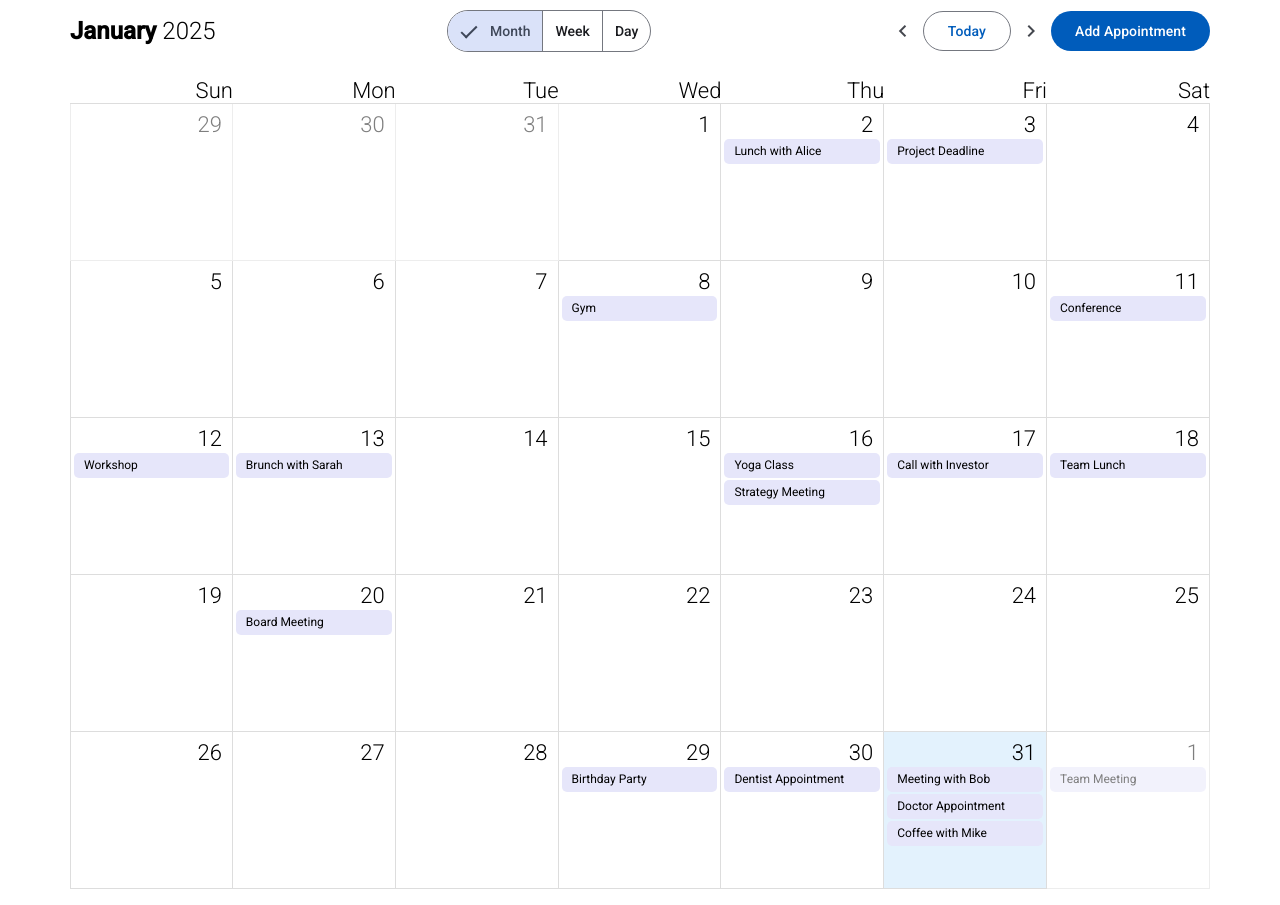
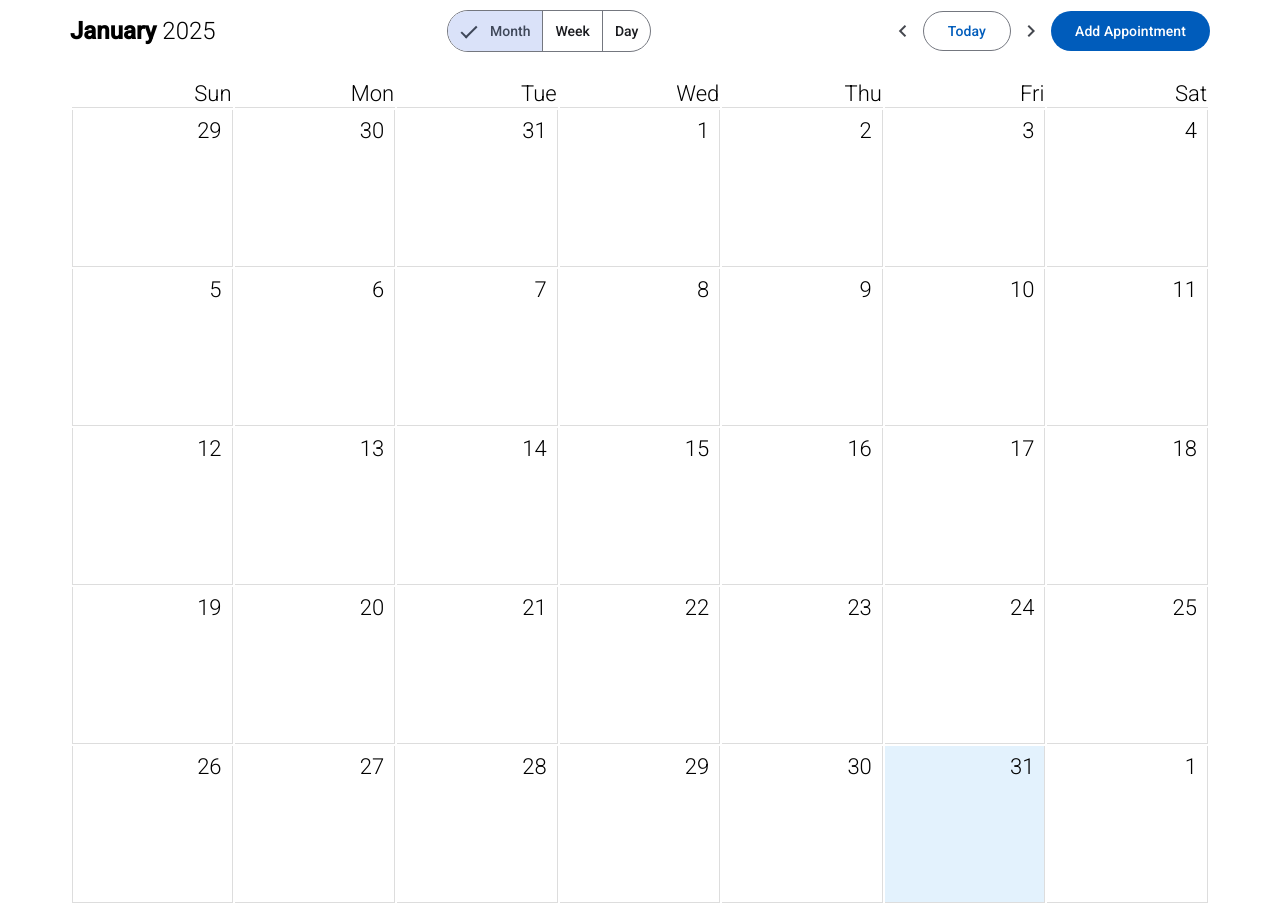
Before and after one commit to andriyivanyuk/custom-calendar, an Angular app: page /calendar in a window 1280 px wide. Built offline with nearby package versions, Linux system fonts and the light colour scheme.

Commit message:
view updated

```diff
--- a/src/app/app.component.ts
+++ b/src/app/app.component.ts
@@ -9,6 +9,4 @@ import { DragDropModule } from '@angular/cdk/drag-drop';
   templateUrl: './app.component.html',
   styleUrl: './app.component.scss',
 })
-export class AppComponent {
-  title = 'angular-calendar-app';
-}
+export class AppComponent {}
--- a/src/app/calendar/calendar.component.html
+++ b/src/app/calendar/calendar.component.html
@@ -2,234 +2,154 @@
   <div class="calendar-container">
     <div class="calendar-header">
       <div>
-        <h2
-          class="calendar-month"
-          *ngIf="currentView === 'month' || currentView === 'week'"
-        >
+        @if (currentView === 'month' || currentView === 'week') {
+        <h2 class="calendar-month">
           {{ viewDate | date : "MMMM" }}
           <span>{{ viewDate | date : "y" }}</span>
         </h2>
-        <h2 class="calendar-month" *ngIf="currentView === 'day'">
+        } @if (currentView === 'day') {
+        <h2 class="calendar-month">
           {{ viewDate | date : "d MMMM" }}
           <span>{{ viewDate | date : "y" }}</span>
         </h2>
-        <span class="calendar-dayname" *ngIf="currentView === 'day'">
-          {{ viewDate | date : "EEEE" }}
-        </span>
+        <span class="calendar-dayname">{{ viewDate | date : "EEEE" }}</span>
+        }
       </div>
       <mat-button-toggle-group
         class="calendar-view-toggle"
         name="currentView"
-        (change)="switchToView($event.value)"
-        aria-label="Calendar-View"
-      >
-        <mat-button-toggle checked="{{ true }}" value="{{ CalendarView.Month }}"
-          >Month</mat-button-toggle
-        >
-        <mat-button-toggle value="{{ CalendarView.Week }}"
-          >Week</mat-button-toggle
-        >
-        <mat-button-toggle value="{{ CalendarView.Day }}"
-          >Day</mat-button-toggle
-        >
+        (change)="switchToView($event.value)">
+        <mat-button-toggle [checked]="true" [value]="CalendarView.Month">
+          Month
+        </mat-button-toggle>
+        <mat-button-toggle [value]="CalendarView.Week">Week</mat-button-toggle>
+        <mat-button-toggle [value]="CalendarView.Day">Day</mat-button-toggle>
       </mat-button-toggle-group>
       <div class="calendar-controls">
-        <button
-          mat-icon-button
-          (click)="previous()"
-          (keydown.enter)="previous()"
-          (keydown.space)="previous()"
-        >
+        <button mat-icon-button (click)="previous()">
           <mat-icon>chevron_left</mat-icon>
         </button>
-        <button
-          mat-stroked-button
-          (click)="viewToday()"
-          (keydown.enter)="viewToday()"
-          (keydown.space)="viewToday()"
-        >
-          Today
-        </button>
-        <button
-          mat-icon-button
-          (click)="next()"
-          (keydown.enter)="next()"
-          (keydown.space)="next()"
-        >
+        <button mat-stroked-button (click)="viewToday()">Today</button>
+        <button mat-icon-button (click)="next()">
           <mat-icon>chevron_right</mat-icon>
         </button>
-        <button
-          mat-flat-button
-          (click)="selectDate()"
-          (keydown.enter)="selectDate()"
-          (keydown.space)="selectDate()"
-        >
-          Add Appointment
-        </button>
+        <button mat-flat-button (click)="selectDate()">Add Appointment</button>
       </div>
     </div>
 
-    <!-- Month @start -->
-    <table
-      width="100%"
-      cellspacing="0"
-      cellpadding="0"
-      class="calendar-view-month"
-      *ngIf="currentView === 'month'"
-    >
+    @if (currentView === 'month') {
+    <table class="calendar-view-month" width="100%">
       <thead>
         <tr>
-          <th *ngFor="let day of weekDays">
-            {{ day }}
-          </th>
+          @for (day of weekDays; track day) {
+          <th>{{ day }}</th>
+          }
         </tr>
       </thead>
       <tbody cdkDropListGroup>
-        <tr *ngFor="let week of weeks">
+        @for (week of weeks; track week) {
+        <tr>
+          @for (date of week; track date) {
           <td
-            *ngFor="let date of week"
             cdkDropList
             (cdkDropListDropped)="drop($event, date)"
             [cdkDropListData]="appointments"
-            [class.today]="isToday(date)"
-            [ngStyle]="{ opacity: isCurrentMonth(date) ? '1' : '0.5' }"
-          >
+            [class.today]="isToday(date)">
+            <div class="cell-overlay" (click)="selectDate(date)"></div>
+            <div class="date">{{ date.getDate() }}</div>
+            <div class="appointments">
+              @for (appointment of appointments; track appointment.id) { @if
+              (isSameDate(appointment.date, date)) {
               <div
-              (click)="selectDate(date)"
-              (keydown.enter)="selectDate(date)"
-              (keydown.space)="selectDate(date)"
-              class="cell-overlay"
-              tabindex="0"
-            ></div>
-            <div class="date">
-              {{ date.getDate() }}
-            </div>
-            <div class="appointments">
-              <ng-container *ngFor="let appointment of appointments">
-                <div
-                  tabindex="0"
-                  *ngIf="isSameDate(appointment.date, date)"
                 class="appointment"
                 cdkDrag
                 cdkDragHandle
                 [cdkDragData]="appointment"
-                  (click)="editAppointment(appointment, $event)"
-                  (keydown.enter)="editAppointment(appointment, $event)"
-                  (keydown.space)="editAppointment(appointment, $event)"
-                >
+                (click)="editAppointment(appointment, $event)">
                 <span>{{ appointment.title }}</span>
               </div>
-              </ng-container>
+              } }
             </div>
           </td>
+          }
         </tr>
+        }
       </tbody>
     </table>
-    <!-- Month @end -->
-
-    <!-- Week View -->
-    <table
-      width="100%"
-      cellspacing="0"
-      cellpadding="0"
-      class="calendar-view-week"
-      *ngIf="currentView === 'week'"
-    >
+    } @if (currentView === 'week') {
+    <table class="calendar-view-week" width="100%">
       <thead>
         <tr>
           <th></th>
-          <th *ngFor="let day of weekDays; index as i">
-            {{ day }} {{ monthDays[i].getDate() }}
-          </th>
+          @for (day of weekDays; let i = $index; track day) {
+          <th>{{ day }} {{ monthDays[i].getDate() }}</th>
+          }
         </tr>
       </thead>
       <tbody cdkDropListGroup>
-        <tr *ngFor="let timeSlot of timeSlots">
-          <td [width]="10" class="calendar-slot-cell">
+        @for (timeSlot of timeSlots; track timeSlot) {
+        <tr>
+          <td width="10" class="calendar-slot-cell">
             <span>{{ timeSlot }}</span>
           </td>
+          @for (day of weekDays; let i = $index; track day) {
           <td
-            *ngFor="let day of weekDays; index as i"
             cdkDropList
             (cdkDropListDropped)="drop($event, monthDays[i], timeSlot)"
-            [cdkDropListData]="appointments"
-          >
+            [cdkDropListData]="appointments">
             <div
-              (click)="selectDate(monthDays[i], timeSlot)"
-              (keydown.enter)="selectDate(monthDays[i], timeSlot)"
-              (keydown.space)="selectDate(monthDays[i], timeSlot)"
               class="cell-overlay"
-              tabindex="0"
-            ></div>
+              (click)="selectDate(monthDays[i], timeSlot)">
+            </div>
+            @for (appointment of getAppointmentsForDateTime(monthDays[i],
+            timeSlot); track appointment.id) {
             <div
-              tabindex="0"
-              *ngFor="
-                let appointment of getAppointmentsForDateTime(
-                  monthDays[i],
-                  timeSlot
-                )
-              "
               class="appointment"
               cdkDrag
               cdkDragHandle
               [cdkDragData]="appointment"
-              (click)="editAppointment(appointment, $event)"
-              (keydown.enter)="editAppointment(appointment, $event)"
-              (keydown.space)="editAppointment(appointment, $event)"
-            >
+              (click)="editAppointment(appointment, $event)">
               <span>{{ appointment.title }}</span>
             </div>
+            }
           </td>
+          }
         </tr>
+        }
       </tbody>
     </table>
-
-    <!-- Day View -->
-    <table
-      width="100%"
-      cellspacing="0"
-      cellpadding="0"
-      class="calendar-view-day"
-      *ngIf="currentView === 'day'"
-    >
+    } @if (currentView === 'day') {
+    <table class="calendar-view-day" width="100%">
       <tbody cdkDropListGroup>
-        <tr *ngFor="let slot of timeSlots">
-          <td [width]="10" class="calendar-slot-cell">
+        @for (slot of timeSlots; track slot) {
+        <tr>
+          <td width="10" class="calendar-slot-cell">
             <span>{{ slot }}</span>
           </td>
           <td
             cdkDropList
             (cdkDropListDropped)="drop($event, monthDays[0], slot)"
-            [cdkDropListData]="appointments"
-          >
+            [cdkDropListData]="appointments">
             <div
-              (click)="selectDate(monthDays[0], slot)"
-              (keydown.enter)="selectDate(monthDays[0], slot)"
-              (keydown.space)="selectDate(monthDays[0], slot)"
               class="cell-overlay"
-              tabindex="0"
-            ></div>
+              (click)="selectDate(monthDays[0], slot)">
+            </div>
+            @for (appointment of getAppointmentsForDateTime(monthDays[0], slot);
+            track appointment.id) {
             <div
-              tabindex="0"
-              *ngFor="
-                let appointment of getAppointmentsForDateTime(
-                  monthDays[0],
-                  slot
-                )
-              "
               class="appointment"
               cdkDrag
               cdkDragHandle
               [cdkDragData]="appointment"
-              (click)="editAppointment(appointment, $event)"
-              (keydown.enter)="editAppointment(appointment, $event)"
-              (keydown.space)="editAppointment(appointment, $event)"
-            >
+              (click)="editAppointment(appointment, $event)">
               <span>{{ appointment.title }}</span>
             </div>
+            }
           </td>
         </tr>
+        }
       </tbody>
     </table>
+    }
   </div>
 </div>
--- a/src/app/calendar/calendar.component.ts
+++ b/src/app/calendar/calendar.component.ts
@@ -1,22 +1,10 @@
-import { Component } from '@angular/core';
+import { Component, OnInit } from '@angular/core';
 
 import { MatDialog } from '@angular/material/dialog';
 import { CdkDragDrop } from '@angular/cdk/drag-drop';
 import { DialogComponent } from '../dialog/dialog.component';
-
-interface Appointment {
-  uuid?: string;
-  date: Date;
-  title: string;
-  startTime: string;
-  endTime: string;
-}
-
-export enum CalendarView {
-  Month = 'month',
-  Week = 'week',
-  Day = 'day',
-}
+import { Appointment } from '../interfaces/appointment';
+import { CalendarView } from '../enums/calendar-view.enum';
 
 @Component({
   selector: 'app-calendar',
@@ -24,190 +12,13 @@ export enum CalendarView {
   styleUrls: ['./calendar.component.scss'],
   standalone: false,
 })
-export class CalendarComponent {
+export class CalendarComponent implements OnInit {
   viewDate: Date = new Date();
   selectedDate: Date | null = null;
   selectedStartTime: string | undefined;
   weekDays: string[] = ['Sun', 'Mon', 'Tue', 'Wed', 'Thu', 'Fri', 'Sat'];
   monthDays: Date[] = [];
-  appointments: Appointment[] = [
-    {
-      uuid: '00000000-0000-0000-0000-000000000001',
-      date: new Date(
-        new Date().getFullYear(),
-        new Date().getMonth(),
-        new Date().getDate()
-      ),
-      title: 'Meeting with Bob',
-      startTime: '09:00',
-      endTime: '10:00',
-    },
-    {
-      uuid: '00000000-0000-0000-0000-000000000002',
-      date: new Date(new Date().getFullYear(), new Date().getMonth(), 2),
-      title: 'Lunch with Alice',
-      startTime: '12:00',
-      endTime: '13:00',
-    },
-    {
-      uuid: '00000000-0000-0000-0000-000000000003',
-      date: new Date(new Date().getFullYear(), new Date().getMonth(), 3),
-      title: 'Project Deadline',
-      startTime: '15:00',
-      endTime: '16:00',
-    },
-    {
-      uuid: '00000000-0000-0000-0000-000000000004',
-      date: new Date(
-        new Date().getFullYear(),
-        new Date().getMonth(),
-        new Date().getDate()
-      ),
-      title: 'Doctor Appointment',
-      startTime: '10:00',
-      endTime: '11:00',
-    },
-    {
-      uuid: '00000000-0000-0000-0000-000000000005',
-      date: new Date(
-        new Date().getFullYear(),
-        new Date().getMonth(),
-        new Date().getDate() + 1
-      ),
-      title: 'Team Meeting',
-      startTime: '14:00',
-      endTime: '15:00',
-    },
-    {
-      uuid: '00000000-0000-0000-0000-000000000006',
-      date: new Date(
-        new Date().getFullYear(),
-        new Date().getMonth(),
-        new Date().getDate()
-      ),
-      title: 'Coffee with Mike',
-      startTime: '11:00',
-      endTime: '12:00',
-    },
-    {
-      uuid: '00000000-0000-0000-0000-000000000007',
-      date: new Date(
-        new Date().getFullYear(),
-        new Date().getMonth(),
-        new Date().getDate() + 4
-      ),
-      title: 'Client Call',
-      startTime: '09:30',
-      endTime: '10:30',
-    },
-    {
-      uuid: '00000000-0000-0000-0000-000000000008',
-      date: new Date(new Date().getFullYear(), new Date().getMonth(), 8),
-      title: 'Gym',
-      startTime: '17:00',
-      endTime: '18:00',
-    },
-    {
-      uuid: '00000000-0000-0000-0000-000000000009',
-      date: new Date(
-        new Date().getFullYear(),
-        new Date().getMonth(),
-        new Date().getDate() - 1
-      ),
-      title: 'Dentist Appointment',
-      startTime: '11:30',
-      endTime: '12:30',
-    },
-    {
-      uuid: '00000000-0000-0000-0000-00000000000a',
-      date: new Date(
-        new Date().getFullYear(),
-        new Date().getMonth(),
-        new Date().getDate() - 2
-      ),
-      title: 'Birthday Party',
-      startTime: '19:00',
-      endTime: '21:00',
-    },
-    {
-      uuid: '00000000-0000-0000-0000-00000000000b',
-      date: new Date(new Date().getFullYear(), new Date().getMonth(), 11),
-      title: 'Conference',
-      startTime: '13:00',
-      endTime: '14:00',
-    },
-    {
-      uuid: '00000000-0000-0000-0000-00000000000c',
-      date: new Date(new Date().getFullYear(), new Date().getMonth(), 12),
-      title: 'Workshop',
-      startTime: '10:00',
-      endTime: '12:00',
-    },
-    {
-      uuid: '00000000-0000-0000-0000-00000000000d',
-      date: new Date(new Date().getFullYear(), new Date().getMonth(), 13),
-      title: 'Brunch with Sarah',
-      startTime: '11:00',
-      endTime: '12:00',
-    },
-    {
-      uuid: '00000000-0000-0000-0000-00000000000e',
-      date: new Date(
-        new Date().getFullYear(),
-        new Date().getMonth(),
-        new Date().getDate() + 2
-      ),
-      title: 'Networking Event',
-      startTime: '18:00',
-      endTime: '20:00',
-    },
-    {
-      uuid: '00000000-0000-0000-0000-00000000000f',
-      date: new Date(new Date().getFullYear(), new Date().getMonth(), 16),
-      title: 'Yoga Class',
-      startTime: '07:00',
-      endTime: '08:00',
-    },
-    {
-      uuid: '00000000-0000-0000-0000-000000000010',
-      date: new Date(new Date().getFullYear(), new Date().getMonth(), 16),
-      title: 'Strategy Meeting',
-      startTime: '10:00',
-      endTime: '11:30',
-    },
-    {
-      uuid: '00000000-0000-0000-0000-000000000011',
-      date: new Date(new Date().getFullYear(), new Date().getMonth(), 17),
-      title: 'Call with Investor',
-      startTime: '14:00',
-      endTime: '15:00',
-    },
-    {
-      uuid: '00000000-0000-0000-0000-000000000012',
-      date: new Date(new Date().getFullYear(), new Date().getMonth(), 18),
-      title: 'Team Lunch',
-      startTime: '12:00',
-      endTime: '13:00',
-    },
-    {
-      uuid: '00000000-0000-0000-0000-000000000013',
-      date: new Date(
-        new Date().getFullYear(),
-        new Date().getMonth(),
-        new Date().getDate() + 3
-      ),
-      title: 'HR Meeting',
-      startTime: '16:00',
-      endTime: '17:00',
-    },
-    {
-      uuid: '00000000-0000-0000-0000-000000000014',
-      date: new Date(new Date().getFullYear(), new Date().getMonth(), 20),
-      title: 'Board Meeting',
-      startTime: '11:00',
-      endTime: '12:00',
-    },
-  ];
+  appointments: Appointment[] = [];
   currentView: CalendarView = CalendarView.Month;
   timeSlots: string[] = [];
 
@@ -215,12 +26,9 @@ export class CalendarComponent {
 
   public CalendarView = CalendarView;
 
-  constructor(public dialog: MatDialog) {
-    this.generateView(this.currentView, this.viewDate);
-    this.generateTimeSlots();
-  }
+  constructor(public dialog: MatDialog) {}
 
-  generateView(view: CalendarView, date: Date) {
+  public generateView(view: CalendarView, date: Date) {
     switch (view) {
       case CalendarView.Month:
         this.generateMonthView(date);
@@ -236,7 +44,7 @@ export class CalendarComponent {
     }
   }
 
-  generateMonthView(date: Date) {
+  public generateMonthView(date: Date) {
     const start = new Date(date.getFullYear(), date.getMonth(), 1);
     const end = new Date(date.getFullYear(), date.getMonth() + 1, 0);
     this.weeks = [];
@@ -277,7 +85,7 @@ export class CalendarComponent {
     }
   }
 
-  generateWeekView(date: Date) {
+  public generateWeekView(date: Date) {
     const startOfWeek = this.startOfWeek(date);
     this.monthDays = [];
 
@@ -288,30 +96,30 @@ export class CalendarComponent {
     }
   }
 
-  generateDayView(date: Date) {
+  public generateDayView(date: Date) {
     this.monthDays = [date];
   }
 
-  generateTimeSlots() {
+  public generateTimeSlots() {
     for (let hour = 0; hour <= 24; hour++) {
       const time = hour < 10 ? `0${hour}:00` : `${hour}:00`;
       this.timeSlots.push(time);
     }
   }
 
-  switchToView(view: CalendarView) {
+  public switchToView(view: CalendarView) {
     this.currentView = view;
     this.generateView(this.currentView, this.viewDate);
   }
 
-  startOfWeek(date: Date): Date {
+  public startOfWeek(date: Date): Date {
     const start = new Date(date);
     const day = start.getDay();
     const diff = start.getDate() - day + (day === 0 ? -6 : 1);
     return new Date(start.setDate(diff));
   }
 
-  previous() {
+  public previous() {
     if (this.currentView === 'month') {
       this.viewDate = new Date(
         this.viewDate.setMonth(this.viewDate.getMonth() - 1)
@@ -330,7 +138,7 @@ export class CalendarComponent {
     }
   }
 
-  next() {
+  public next() {
     if (this.currentView === 'month') {
       this.viewDate = new Date(
         this.viewDate.setMonth(this.viewDate.getMonth() + 1)
@@ -349,7 +157,7 @@ export class CalendarComponent {
     }
   }
 
-  isToday(date: Date): boolean {
+  public isToday(date: Date): boolean {
     const today = new Date();
     return (
       date.getDate() === today.getDate() &&
@@ -358,7 +166,7 @@ export class CalendarComponent {
     );
   }
 
-  isSelected(date: Date): boolean {
+  public isSelected(date: Date): boolean {
     if (!this.selectedDate) {
       return false;
     }
@@ -387,39 +195,14 @@ export class CalendarComponent {
     this.openDialog();
   }
 
-  generateUUID(): string {
-    let d = new Date().getTime(); //Timestamp
-    let d2 =
-      (typeof performance !== 'undefined' &&
-        performance.now &&
-        performance.now() * 1000) ||
-      0;
-    return 'xxxxxxxx-xxxx-4xxx-yxxx-xxxxxxxxxxxx'.replace(
-      /[xy]/g,
-      function (c) {
-        let r = Math.random() * 16; //random number between 0 and 16
-        if (d > 0) {
-          //Use timestamp until depleted
-          r = (d + r) % 16 | 0;
-          d = Math.floor(d / 16);
-        } else {
-          //Use microseconds since page-load if supported
-          r = (d2 + r) % 16 | 0;
-          d2 = Math.floor(d2 / 16);
-        }
-        return (c === 'x' ? r : (r & 0x3) | 0x8).toString(16);
-      }
-    );
-  }
-
-  addAppointment(
+  public addAppointment(
     date: Date,
     title: string,
     startTime: string,
     endTime: string
   ) {
     this.appointments.push({
-      uuid: this.generateUUID(),
+      id: Date.now().toString(),
       date,
       title,
       startTime,
@@ -427,7 +210,7 @@ export class CalendarComponent {
     });
   }
 
-  deleteAppointment(appointment: Appointment, event: Event) {
+  public deleteAppointment(appointment: Appointment, event: Event) {
     event.stopPropagation();
     const index = this.appointments.indexOf(appointment);
     if (index > -1) {
@@ -435,7 +218,7 @@ export class CalendarComponent {
     }
   }
 
-  openDialog(): void {
+  public openDialog(): void {
     const hour = new Date().getHours();
     const minutes = new Date().getMinutes();
     const h = hour < 10 ? `0${hour}` : hour;
@@ -463,7 +246,7 @@ export class CalendarComponent {
     });
   }
 
-  getAppointmentsForDate(day: Date, timeSlots: string[]) {
+  public getAppointmentsForDate(day: Date, timeSlots: string[]) {
     return this.appointments
       .filter((appointment) => {
         return this.isSameDate(appointment.date, day);
@@ -475,7 +258,7 @@ export class CalendarComponent {
       });
   }
 
-  drop(event: CdkDragDrop<Appointment[]>, date: Date, slot?: string) {
+  public drop(event: CdkDragDrop<Appointment[]>, date: Date, slot?: string) {
     const movedAppointment = event.item.data;
     movedAppointment.date = date;
     if (slot) {
@@ -484,19 +267,22 @@ export class CalendarComponent {
     }
   }
 
-  viewToday(): void {
+  public viewToday(): void {
     this.viewDate = new Date();
     this.generateMonthView(this.viewDate);
   }
 
-  isCurrentMonth(date: Date): boolean {
+  public isCurrentMonth(date: Date): boolean {
     return (
       date.getMonth() === this.viewDate.getMonth() &&
       date.getFullYear() === this.viewDate.getFullYear()
     );
   }
 
-  getAppointmentsForDateTime(date: Date, timeSlot: string): Appointment[] {
+  public getAppointmentsForDateTime(
+    date: Date,
+    timeSlot: string
+  ): Appointment[] {
     const appointmentsForDateTime: Appointment[] = this.appointments.filter(
       (appointment) =>
         this.isSameDate(appointment.date, date) &&
@@ -506,14 +292,6 @@ export class CalendarComponent {
 
     return appointmentsForDateTime;
   }
-
-  // getRandomColor(): string {
-  //   const r = Math.floor(Math.random() * 256);
-  //   const g = Math.floor(Math.random() * 256);
-  //   const b = Math.floor(Math.random() * 256);
-  //   const a = 0.4;
-  //   return `rgba(${r},${g},${b},${a})`;
-  // }
 
   public editAppointment(appointment: Appointment, event: Event) {
     event.preventDefault();
@@ -526,7 +304,7 @@ export class CalendarComponent {
     dialogRef.afterClosed().subscribe((result) => {
       if (result) {
         const index = this.appointments.findIndex(
-          (appointment) => appointment.uuid === result.uuid
+          (appointment) => appointment.id === result.uuid
         );
         if (result.remove) {
           this.appointments.splice(index, 1);
@@ -536,4 +314,9 @@ export class CalendarComponent {
       }
     });
   }
+
+  ngOnInit(): void {
+    this.generateView(this.currentView, this.viewDate);
+    this.generateTimeSlots();
+  }
 }
--- /dev/null
+++ b/src/app/enums/calendar-view.enum.ts
@@ -0,0 +1,5 @@
+export enum CalendarView {
+  Month = 'month',
+  Week = 'week',
+  Day = 'day',
+}
--- /dev/null
+++ b/src/app/interfaces/appointment.ts
@@ -0,0 +1,7 @@
+export interface Appointment {
+  id?: string;
+  date: Date;
+  title: string;
+  startTime: string;
+  endTime: string;
+}
--- a/src/index.html
+++ b/src/index.html
@@ -2,7 +2,7 @@
 <html lang="en">
 <head>
   <meta charset="utf-8">
-  <title>AngularCalendarApp</title>
+  <title>CalendarApp</title>
   <base href="/">
   <meta name="viewport" content="width=device-width, initial-scale=1">
   <link rel="icon" type="image/x-icon" href="favicon.ico">
```
Also changed, not shown: src/app/dialog/dialog.component.html (+16 -10 lines), src/app/dialog/dialog.component.ts (+5 -5 lines). Lines whose indentation alone changed are shown as unchanged.
